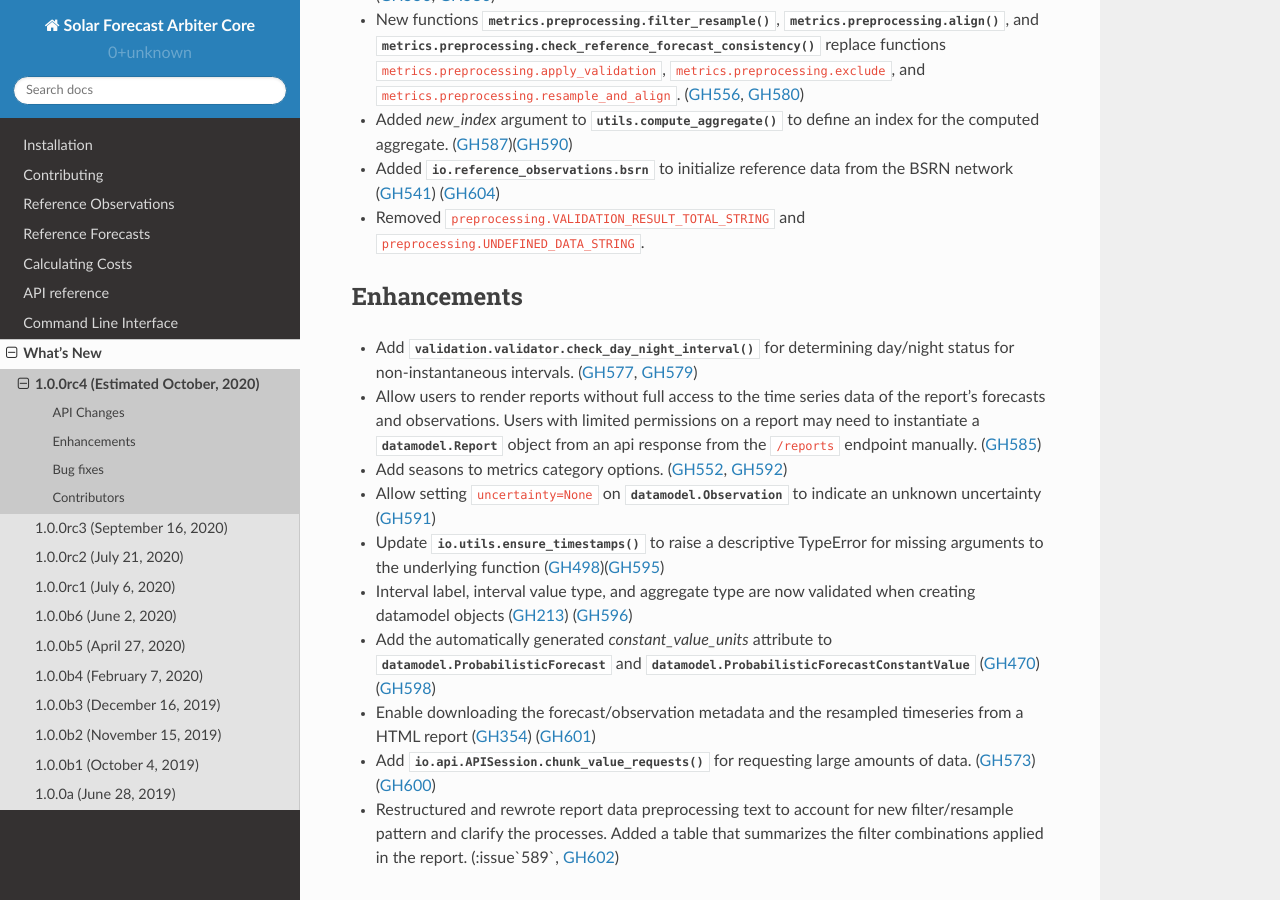
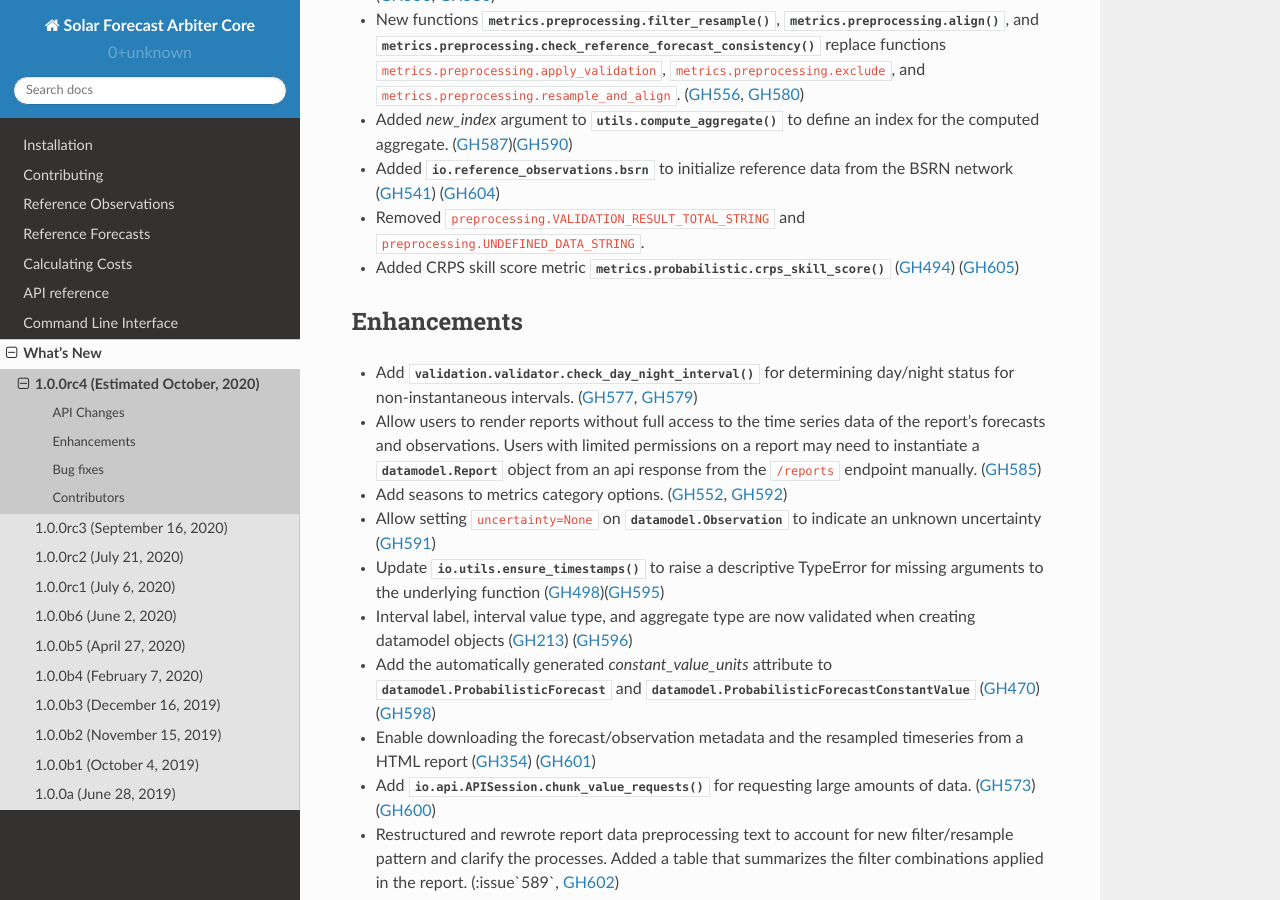
Before and after one commit to SolarArbiter/solarforecastarbiter-core, a Sphinx documentation site: the page built from docs/source/whatsnew/1.0.0rc4.rst, in a window 1280 px wide and 900 px high, scrolled down 527 px. Built offline with Sphinx 7.4.7 and the Read the Docs theme 2.0.0, drawn with Linux system fonts in a browser that asks for light colours.

Commit message:
docs/whatsnew/1.0.04rc4: add CRPS skill score mention

```diff
--- a/docs/source/whatsnew/1.0.0rc4.rst
+++ b/docs/source/whatsnew/1.0.0rc4.rst
@@ -36,6 +36,8 @@ API Changes
   from the BSRN network (:issue:`541`) (:pull:`604`)
 * Removed ``preprocessing.VALIDATION_RESULT_TOTAL_STRING`` and
   ``preprocessing.UNDEFINED_DATA_STRING``.
+* Added CRPS skill score metric :py:func:`metrics.probabilistic.crps_skill_score`
+  (:issue:`494`) (:pull:`605`)
 
 
 Enhancements
```
